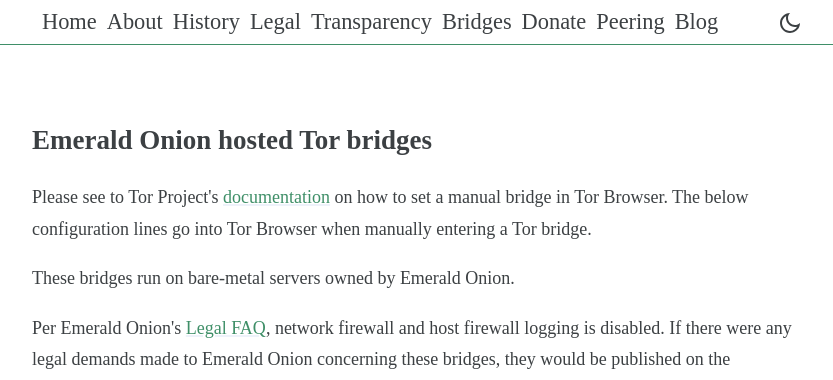
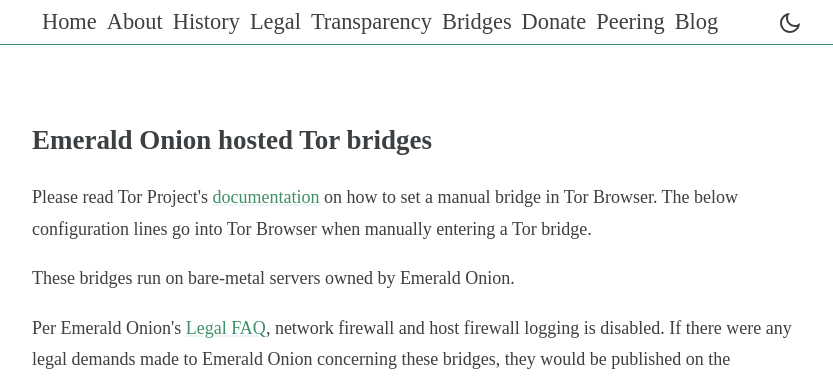
Before and after one commit to emeraldonion/emeraldonion.github.io, a Jekyll site: the page bridges/index.html, which Jekyll copies as it is, in a window 1280 px wide and 974 px high. Shown: the top 380 px of the window, without its empty margins (223-1056 px from the left). Built offline with Jekyll 4.4.1, drawn with Linux system fonts in a browser that asks for light colours.

Commit message:
minor fix

```diff
--- a/bridges/index.html
+++ b/bridges/index.html
@@ -97,7 +97,7 @@
                     data-backlink-icon='<svg xmlns="http://www.w3.org/2000/svg" viewBox="0 0 24 24" width="20" height="20"><path d="M9.41421 8L18.0208 16.6066L16.6066 18.0208L8 9.41421V17H6V6H17V8H9.41421Z" fill="currentColor"></path></svg>'
                     class="prose">
                     <h1 id="emerald-onion-hosted-tor-bridges">Emerald Onion hosted Tor bridges</h1>
-                    <p>Please see to Tor Project's <a rel="noopener nofollow noreferrer"
+                    <p>Please read Tor Project's <a rel="noopener nofollow noreferrer"
                             href="https://tb-manual.torproject.org/bridges/" target="_blank">documentation</a> on how to
                         set
                         a manual bridge in Tor Browser. The below configuration lines go into Tor Browser when manually
```
